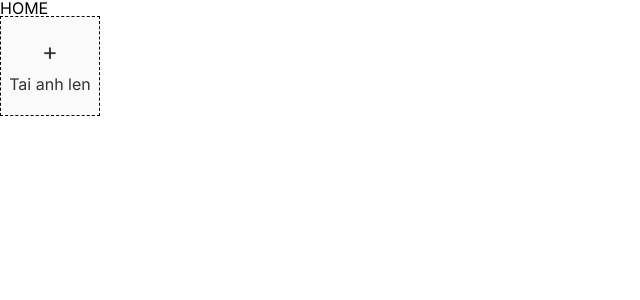
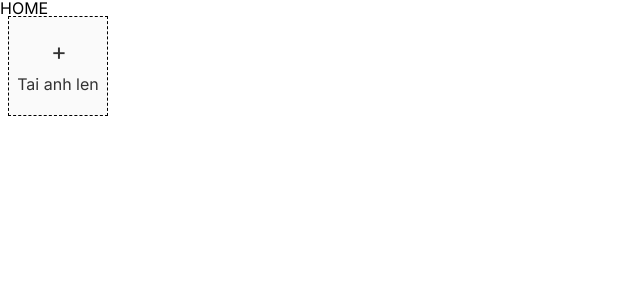
Before and after one commit to thehoap/danangfoodaholic, a React (Create React App) app in the folder frontend/: page / in a window 1280 px wide. Shown: the top 300 px of the page, without its empty margins (0-640 px from the left). Built offline with nearby package versions, Linux system fonts and the light colour scheme.

Commit message:
update preview uploaded images

```diff
--- a/frontend/package.json
+++ b/frontend/package.json
@@ -51,5 +51,8 @@
             "last 1 firefox version",
             "last 1 safari version"
         ]
+    },
+    "devDependencies": {
+        "@types/uuid": "^8.3.4"
     }
 }
--- a/frontend/src/components/ImagesUpload/index.tsx
+++ b/frontend/src/components/ImagesUpload/index.tsx
@@ -1,6 +1,7 @@
 import { Delete, View } from 'assets/icons';
-import React, { MouseEventHandler, useState } from 'react';
+import { useEffect, useState } from 'react';
 import { StyledImagesUpload } from './styles';
+import { v4 as uuidv4 } from 'uuid';
 
 const ImagesUpload = () => {
     const [images, setImages] = useState<FileList | null>(null);
@@ -11,8 +12,9 @@ const ImagesUpload = () => {
             const addition = {};
             //@ts-ignore
             for (let [key, value] of Object.entries(choosen)) {
+                const id = uuidv4();
                 //@ts-ignore
-                addition[+key + current?.length] = value;
+                addition[id] = value;
             }
             return current ? { ...current, ...addition } : choosen;
         });
@@ -29,8 +31,9 @@ const ImagesUpload = () => {
             //@ts-ignore
             for (let [key, value] of Object.entries(current)) {
                 if (key !== id) {
+                    const _id = uuidv4();
                     //@ts-ignore
-                    rest[+key] = value;
+                    rest[_id] = value;
                 }
             }
             return rest;
--- a/frontend/src/components/ImagesUpload/styles.ts
+++ b/frontend/src/components/ImagesUpload/styles.ts
@@ -4,7 +4,9 @@ const size = 100;
 export const StyledImagesUpload = styled.div`
     display: flex;
     gap: 8px;
-    flex-wrap: wrap;
+    width: 100%;
+    overflow-x: auto;
+    padding: 0 8px;
 
     .image-preview {
         position: relative;
@@ -40,7 +42,7 @@ export const StyledImagesUpload = styled.div`
         }
     }
     .upload {
-        display: inline-flex;
+        display: flex;
         flex-direction: column;
         justify-content: center;
         gap: 12px;
@@ -58,8 +60,7 @@ export const StyledImagesUpload = styled.div`
 
         &-icon {
             font-size: 24px;
-        }
-        &-text {
+            width: ${size}px;
         }
     }
 `;
--- a/frontend/src/scss/App.scss
+++ b/frontend/src/scss/App.scss
@@ -1 +1,2 @@
 @use './reset';
+@use './base';
--- /dev/null
+++ b/frontend/src/scss/_base.scss
@@ -0,0 +1,18 @@
+/* ===== Scrollbar CSS ===== */
+*::-webkit-scrollbar-track {
+    box-shadow: inset 0 0 6px rgba(0, 0, 0, 0.3);
+    border-radius: 10px;
+    background-color: #f5f5f5;
+}
+
+*::-webkit-scrollbar {
+    width: 8px;
+    height: 8px;
+    background-color: #f5f5f5;
+}
+
+*::-webkit-scrollbar-thumb {
+    border-radius: 10px;
+    box-shadow: inset 0 0 6px rgba(0, 0, 0, 0.3);
+    background-color: #555;
+}
```
Also changed, not shown: 1 other file (tests, documents, lock files or other folders).
